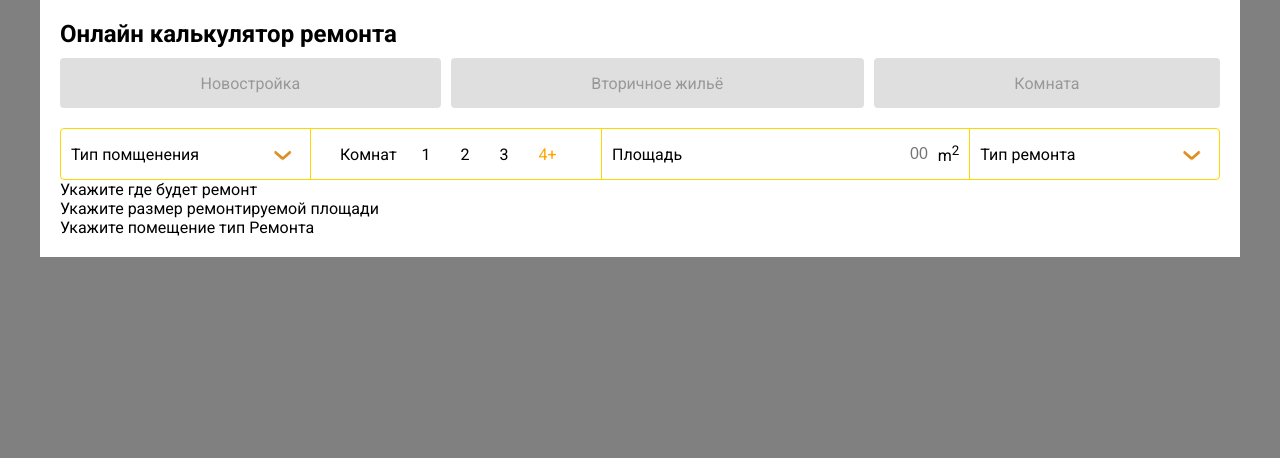
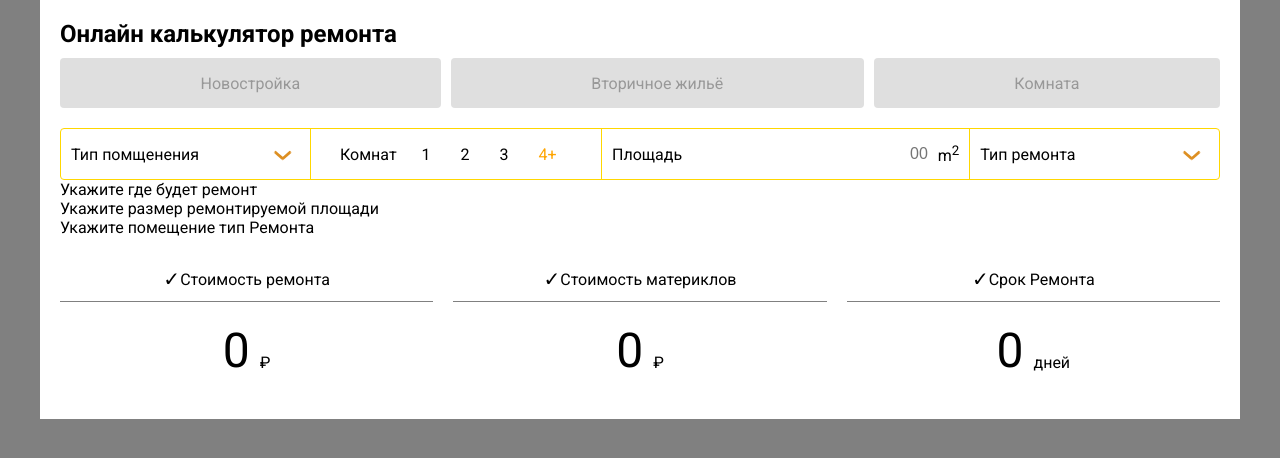
Before and after one commit to axiom777/calc, a website built with webpack: page src/index.pug in a window 1280 px wide. Both pictures are taken after a click on the label "4+". Built offline with nearby package versions, Linux system fonts and the light colour scheme.

Commit message:
Add result block

```diff
--- /dev/null
+++ b/src/blocks/result/result.pug
@@ -0,0 +1,6 @@
+mixin result({heading,value,dimension})
+  .result
+    .result__heading= heading
+    .result__total
+      .result__value= value
+      .result__dimension= dimension
--- /dev/null
+++ b/src/blocks/result/result.scss
@@ -0,0 +1,36 @@
+.result {
+  display: flex;
+  width: 100%;
+  flex-direction: column;
+  margin-right: 20px;
+  &:last-child{
+
+  margin-right: 0;
+  }
+
+  &__heading {
+    border-bottom: 1px solid gray;
+    padding: 10px;
+    display: flex;
+    align-items: center;
+    justify-content: center;
+    &:before{
+      content: '✓';
+      font-size: 20px;
+    }
+
+  }
+  &__total{
+    display: flex;
+    justify-content: center;
+    align-items: flex-end;
+    padding: 20px;
+  }
+  &__value {
+    margin-right: 10px;
+    font-size: 3rem;
+  }
+  &__dimension {
+    margin-bottom: 7px;
+  }
+}
--- a/src/index.pug
+++ b/src/index.pug
@@ -1,7 +1,8 @@
-include /blocks/inputType/inputType.pug
-include /blocks/select/select.pug
-include /blocks/area/area.pug
-include /blocks/roomsCount/roomsCount.pug
+include ./blocks/inputType/inputType.pug
+include ./blocks/select/select.pug
+include ./blocks/area/area.pug
+include ./blocks/roomsCount/roomsCount.pug
+include ./blocks/result/result.pug
 -
   const roomData = {
     defaultName:"Тип помщенения",
@@ -23,22 +24,31 @@ include /blocks/roomsCount/roomsCount.pug
     ]
     }
 
-.wrapper
-  .calc
-    h2.calc__heading Онлайн калькулятор ремонта
-    .calc__house-types
-      +inputType({name:"Новостройка", group:"type", slug:"new"})
-      +inputType({name:"Вторичное жильё", group:"type", slug:"second"})
-      +inputType({name:"Комната", group:"type", slug:"room"})
-    .calc__controls
-      .calc__item
-        +selectElements(roomData)
-      .calc__item
-        +roomsCount(['1','2','3','4+'])
-      .calc__item
-        +area
-      .calc__item
-        +selectElements(typeData)
-    //-button.calc__button.hover-effect Рассчитать стоимость
-    .errors
-    .result
+doctype html
+html
+  head
+    title This is title
+    meta(name="viewport" content="width=device-width, user-scalable=no, initial-scale=1.0, maximum-scale=1.0, minimum-scale=1.0")
+  body
+    .wrapper
+      .calc
+        h2.calc__heading Онлайн калькулятор ремонта
+        .calc__house-types
+          +inputType({name:"Новостройка", group:"type", slug:"new"})
+          +inputType({name:"Вторичное жильё", group:"type", slug:"second"})
+          +inputType({name:"Комната", group:"type", slug:"room"})
+        .calc__controls
+          .calc__item
+            +selectElements(roomData)
+          .calc__item
+            +roomsCount(['1','2','3','4+'])
+          .calc__item
+            +area
+          .calc__item
+            +selectElements(typeData)
+        //-button.calc__button.hover-effect Рассчитать стоимость
+        .errors
+        .calc__results
+          +result({heading:'Стоимость ремонта',value:'0',dimension:'₽'})
+          +result({heading:'Стоимость материклов',value:'0',dimension:'₽'})
+          +result({heading:'Срок Ремонта',value:'0',dimension:'дней'})
--- a/src/index.scss
+++ b/src/index.scss
@@ -73,4 +73,10 @@ body {
     border: none;
     outline: none;
   }
+  &__results {
+    display: flex;
+    margin-top: 20px;
+    justify-content: space-between;
+
+  }
 }
--- a/src/index.ts
+++ b/src/index.ts
@@ -3,6 +3,7 @@ import './index.scss';
 import './blocks/select/select.scss';
 import './blocks/roomsCount/roomsCount.scss';
 import './blocks/area/area.scss';
+import './blocks/result/result.scss';
 
 import { Calculator } from './Calculator/Calculator';
 
@@ -19,7 +20,11 @@ import { TComplexData } from './Interfaces';
 
 const calcElement = document.querySelector('.calc') as HTMLElement;
 const errors = calcElement.querySelector('.errors') as HTMLElement;
-const result = calcElement.querySelector('.result') as HTMLElement;
+const results = calcElement.querySelectorAll(
+  '.result .result__value',
+) as NodeListOf<HTMLElement>;
+
+const [priceOfWrok, priceOfMaterials, workDays] = results;
 
 const showErrors = (errorsArr: string[]) => {
   errorsArr.forEach((e) => {
@@ -81,23 +86,19 @@ const showResult = (complexData: TComplexData) => {
     }
   }
   const totalDays = getDays(area, days, stepConfig as string);
-  let res = `
-<div>Стоимость ремонта 1кв. метра = ${price}</div>
-<div>Стоимость материлов на 1кв. метр = ${materialPrice}</div>
-<div>Стоимость ремонта для площади ${area}кв. метров = ${price * area}</div>
-<div>Стоимость материлов для  ${area}кв. метров = ${materialPrice * area}</div>
-`;
-  totalDays !== undefined &&
-    (res += `<div>Количество дней на работу ${totalDays} </div> `);
 
-  result.innerHTML = res;
+  priceOfWrok.innerHTML = (price * area).toString();
+  priceOfMaterials.innerHTML = (materialPrice * area).toString();
+  workDays.innerHTML = totalDays.toString();
 };
 
 const callback = (complexData: TComplexData) => {
   const { houseType, area, roomType, repareType } = complexData;
   const errorsArr = [];
   errors.innerHTML = '';
-  result.innerHTML = '';
+  priceOfWrok.innerHTML = '0';
+  priceOfMaterials.innerHTML = '0';
+  workDays.innerHTML = '0';
 
   if (houseType === null) {
     errorsArr.push('Укажите где будет ремонт');
```
